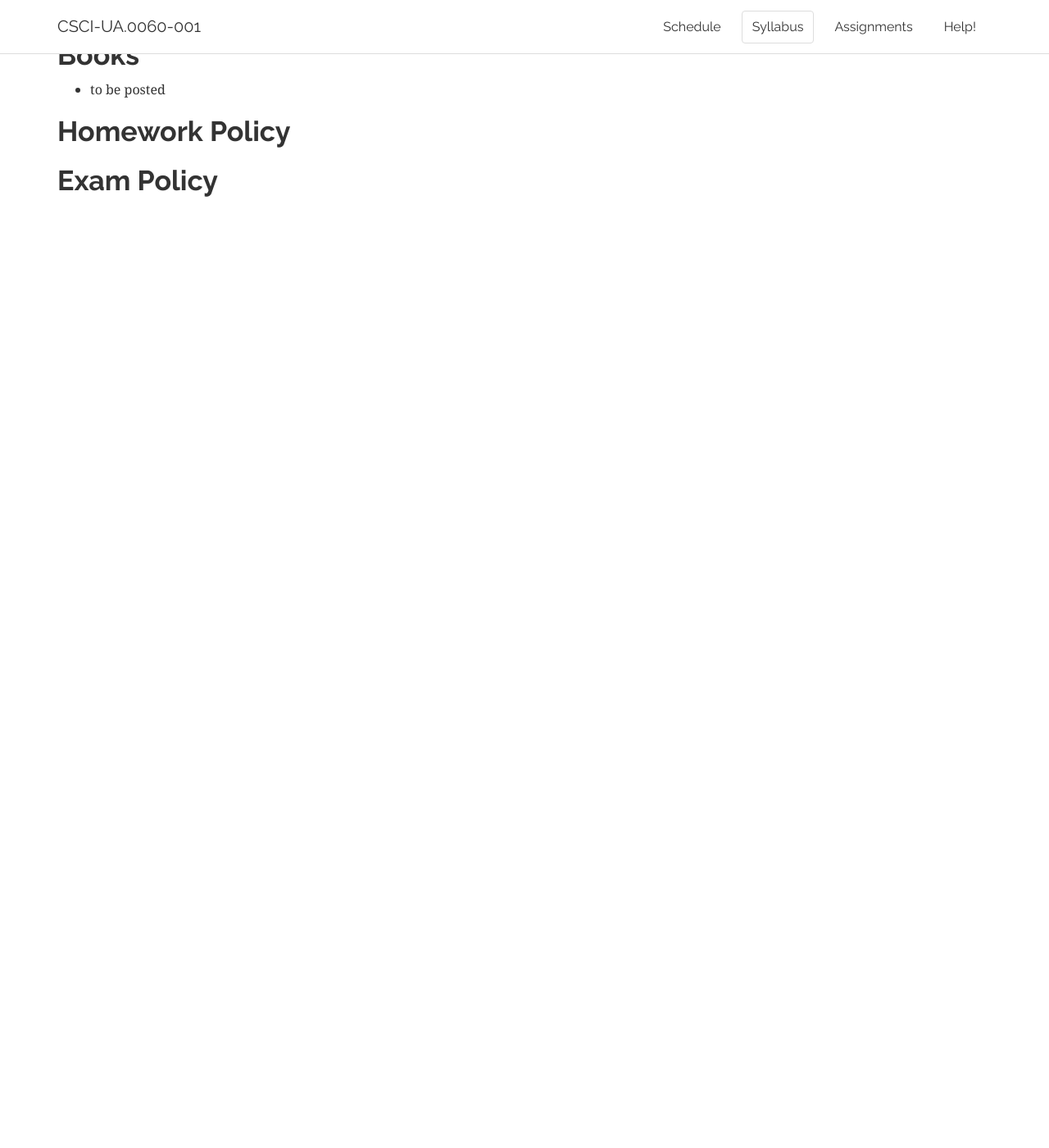
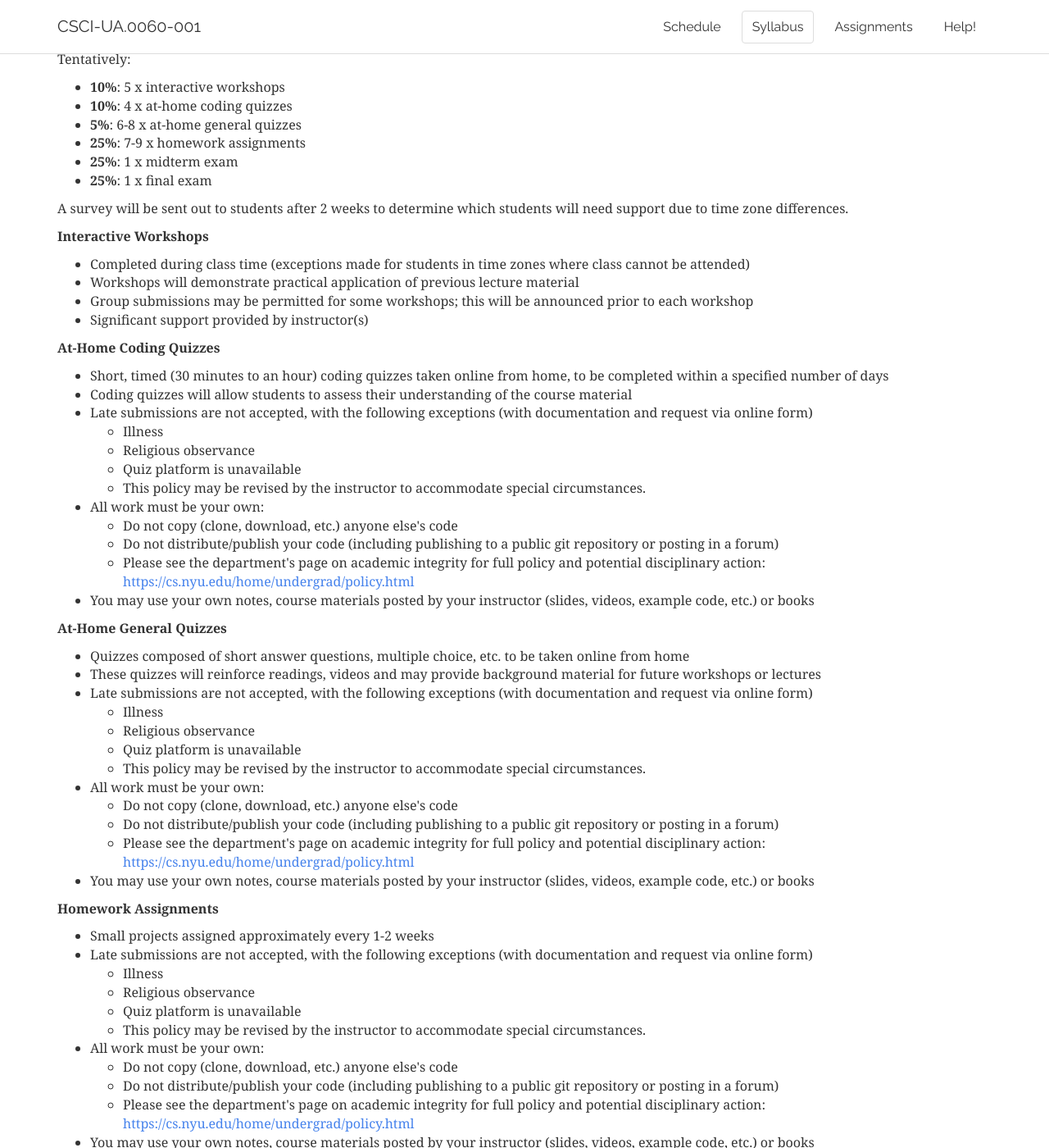
Before and after one commit to foureyes/csci-ua.0060-fall2020-001, a Jekyll site: the page built from syllabus.md, in a window 1280 px wide and 1400 px high, scrolled down 1043 px. Shown: the whole window at 82% size. Built offline with Jekyll 4.4.1, drawn with Linux system fonts in a browser that asks for light colours; before the commit the page ends 1293 px from its top, so only the background shows below that; some of the changed text lies outside the part shown.

Commit message:
add details to course work

```diff
--- a/syllabus.md
+++ b/syllabus.md
@@ -21,6 +18,20 @@ Course Information
 * __Course Room__: {{ site.vars.course_room }}
 * __Course Site__: {{ site.vars.course_site }}
 * __Course Site_alt__: {{ site.vars.course_site_alt }}
+
+Format
+-----
+
+This course is __fully remote__
+
+* The class will meet twice-a-week week for 1.25 hours
+* Students are expected to attend lectures through online meeting software during specified course times
+* For those that cannot attend due to time zones, lectures will be recorded
+* Some classes will involve hands-on work during class time
+* All time sensitive quizzes and exams will have a single alternative time
+* There will be weekly office hours available, as well as weekly tutoring sessions with the course classroom assistant
+* A platform will be provided for asking questions online as well as moderating discussions among students
+
 
 Topics
 -----
@@ -47,6 +58,80 @@ Tentatively:
 * __25%__: 7-9 x homework assignments
 * __25%__: 1 x midterm exam
 * __25%__: 1 x final exam
+
+A survey will be sent out to students after 2 weeks to determine which students will need support due to time zone differences.
+
+__Interactive Workshops__
+
+* Completed during class time (exceptions made for students in time zones where class cannot be attended)
+* Workshops will demonstrate practical application of previous lecture material
+* Group submissions may be permitted for some workshops; this will be announced prior to each workshop
+* Significant support provided by instructor(s)
+
+
+__At-Home Coding Quizzes__
+
+* Short, timed (30 minutes to an hour) coding quizzes taken online from home, to be completed within a specified number of days
+* Coding quizzes will allow students to assess their understanding of the course material
+* Late submissions are not accepted, with the following exceptions (with documentation and request via online form)
+	* Illness
+	* Religious observance
+	* Quiz platform is unavailable
+	* This policy may be revised by the instructor to accommodate special circumstances.
+* All work must be your own:
+	* Do not copy (clone, download, etc.) anyone else's code
+	* Do not distribute/publish your code (including publishing to a public git repository or posting in a forum)
+	* Please see the department's page on academic integrity for full policy and potential disciplinary action: [https://cs.nyu.edu/home/undergrad/policy.html](https://cs.nyu.edu/home/undergrad/policy.html)
+* You may use your own notes, course materials posted by your instructor (slides, videos, example code, etc.) or books
+
+__At-Home General Quizzes__
+
+* Quizzes composed of short answer questions, multiple choice, etc. to be taken online from home
+* These quizzes will reinforce readings, videos and may provide background material for future workshops or lectures
+* Late submissions are not accepted, with the following exceptions (with documentation and request via online form)
+	* Illness
+	* Religious observance
+	* Quiz platform is unavailable
+	* This policy may be revised by the instructor to accommodate special circumstances.
+* All work must be your own:
+	* Do not copy (clone, download, etc.) anyone else's code
+	* Do not distribute/publish your code (including publishing to a public git repository or posting in a forum)
+	* Please see the department's page on academic integrity for full policy and potential disciplinary action: [https://cs.nyu.edu/home/undergrad/policy.html](https://cs.nyu.edu/home/undergrad/policy.html)
+* You may use your own notes, course materials posted by your instructor (slides, videos, example code, etc.) or books
+
+__Homework Assignments__
+
+* Small projects assigned approximately every 1-2 weeks
+* Late submissions are not accepted, with the following exceptions (with documentation and request via online form)
+	* Illness
+	* Religious observance
+	* Quiz platform is unavailable
+	* This policy may be revised by the instructor to accommodate special circumstances.
+* All work must be your own:
+	* Do not copy (clone, download, etc.) anyone else's code
+	* Do not distribute/publish your code (including publishing to a public git repository or posting in a forum)
+	* Please see the department's page on academic integrity for full policy and potential disciplinary action: [https://cs.nyu.edu/home/undergrad/policy.html](https://cs.nyu.edu/home/undergrad/policy.html)
+* You may use your own notes, course materials posted by your instructor (slides, videos, example code, etc.) or books
+
+__Exams__
+
+* Administered online during specified time
+* An alternate time will be provided for students in a time zone where attending the exam time is not possible
+* All work must be your own:
+	* Do not copy (clone, download, etc.) anyone else's code
+	* Do not distribute/publish your code (including publishing to a public git repository or posting in a forum)
+	* Please see the department's page on academic integrity for full policy and potential disciplinary action: [https://cs.nyu.edu/home/undergrad/policy.html](https://cs.nyu.edu/home/undergrad/policy.html)
+* You may use your own notes, course materials posted by your instructor (slides, videos, example code, etc.) or books
+
+Required Software
+-----
+
+* Python 3.x
+	* pandas
+	* matplotlib
+* SQLite
+* MySQL
+* MongoDB
 
 Books
 -----
```
Also changed, not shown: other parts of syllabus.md (+0 -3 lines).
